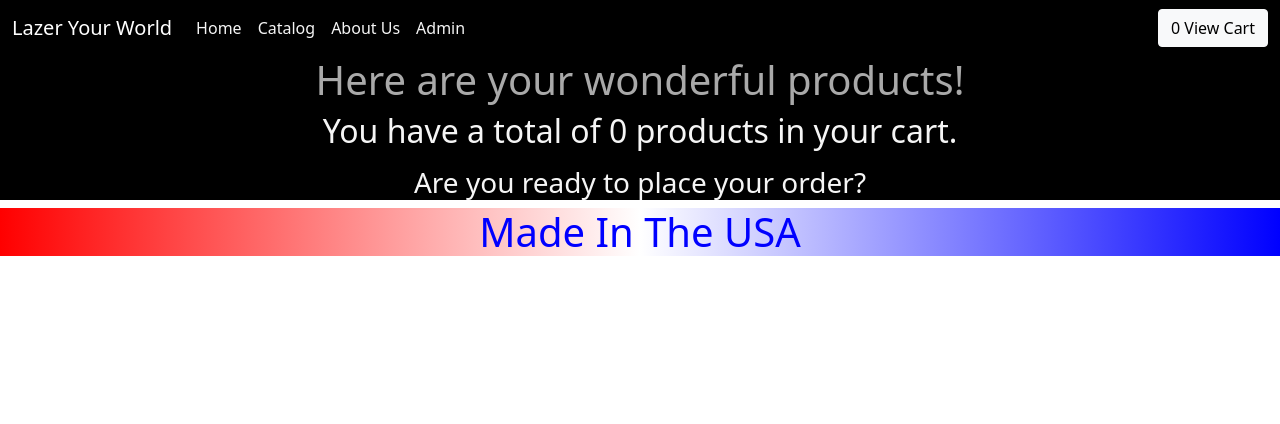
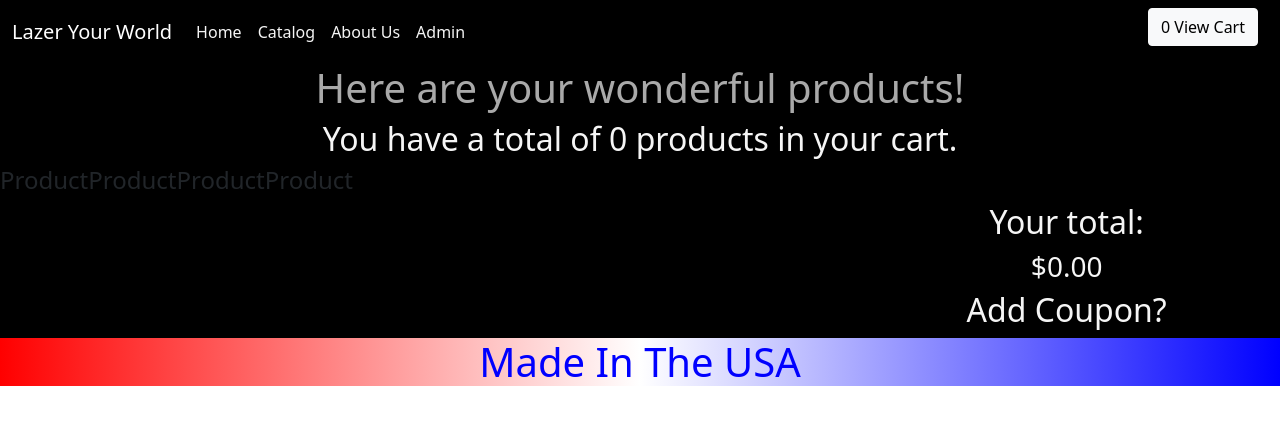
Before and after one commit to MichaelCostanzaJr/Tilestore_Frontend, a React (Create React App) app: page /cart in a window 1280 px wide. Shown: the top 424 px of the page. Built offline with nearby package versions, Linux system fonts and the light colour scheme.

Commit message:
Add files via upload

```diff
--- a/src/components/cart.css
+++ b/src/components/cart.css
@@ -20,3 +20,20 @@
   color: whitesmoke;
   font-size: 40px;
 }
+
+.cart-header {
+  display: flex;
+
+}
+
+.cart .parent {
+  display: flex;
+}
+
+.cart .products {
+  flex: 2;
+}
+
+.cart .total-panel {
+  flex: 1;
+}
--- a/src/components/cart.jsx
+++ b/src/components/cart.jsx
@@ -1,22 +1,60 @@
 import "./cart.css";
 import { useContext } from "react";
 import StoreContext from "../context/storeContext";
+import ProductInCart from "./productInCart";
 
 const Cart = () => {
 
   let cart = useContext(StoreContext).cart;
 
+  const getTotal = () => {
+    let total = 0;
+    for(let i=0; i < cart.length; i++){
+      let prod = cart[i];
+      total += prod.price * prod.quantity;
+    }
+
+    return total.toFixed(2);
+  };
+
+  const getNumItems = () => {
+    let total = 0;
+    for(let i=0; i < cart.length; i++){
+      total += cart[i].quantity;
+    }
+
+    return total;
+
+  };
+
   return (
     <div className="cart">
       <h1>Here are your wonderful products!</h1>
 
-      <h2>You have a total of  {cart.length} products in your cart.</h2>
+      <h2>You have a total of  {getNumItems()} products in your cart.</h2>
+    <div className="cart-header">
+      <h4>Product</h4>
+      <h4>Product</h4>
+      <h4>Product</h4>
+      <h4>Product</h4>
+      </div>
 
-      <ul className="list">
-          {cart.map(prod => <li key={prod._id}>{prod.title} - ${prod.price}</li>)}
-      </ul>
+    <div className="parent">
 
-      <h3>Are you ready to place your order?</h3>
+      <div className="products">
+        {cart.map((prod) => (
+          <ProductInCart key={prod._id} data={prod}></ProductInCart>
+        ))}
+      </div>
+
+      <div className="total-panel">
+          <h2>Your total:</h2>
+          <h3>${getTotal()}</h3>
+          <h2>Add Coupon?</h2>
+
+
+      </div>
+     </div>
     </div>
   );
 };
--- a/src/components/home.jsx
+++ b/src/components/home.jsx
@@ -4,13 +4,8 @@ const Home = () => {
   return (
   <div className="home_background">
     <h1 className="title">WELCOME TO LASER YOUR WORLD</h1>;
-    <div className="logo">
-        <img src="/img/IMAGE_BACKGROUND.jpeg"/>
+    <h2 className="creating_since">Creating Products since 2020</h2>
     </div>
-    <div>
-      <h2 className="creating_since">Creating Products since 2020</h2>
-    </div>
-  </div>
   );
   };
 
--- a/src/components/navbar.jsx
+++ b/src/components/navbar.jsx
@@ -8,6 +8,13 @@ import StoreContext from '../context/storeContext';
 function Navbar() {
   let cart = useContext(StoreContext).cart;
 
+  const getNumItems = () => {
+    let total = 0;
+    for(let i=0; i < cart.length; i++){
+      total += cart[i].quantity;
+    }
+    return total;
+  };
 
   return (
     <nav className="navbar navbar-expand-lg navbar-dark">
@@ -51,7 +58,7 @@ function Navbar() {
           </ul>
           <form className="d-flex">
             <Link className="btn btn-light" to="/cart">
-               {cart.length} View Cart
+               {getNumItems()} View Cart
             </Link>
           </form>
         </div>
--- a/src/components/product.jsx
+++ b/src/components/product.jsx
@@ -18,7 +18,7 @@ const Product = (props) => {
 
   const addProduct = () => {
     console.log("adding product to cart", props.data.title);
-    let prodForCart = {...props.data, quantity };
+    let prodForCart = {...props.data, quantity: quantity };
     addProdToCart(prodForCart);
     };
 
@@ -26,10 +26,16 @@ const Product = (props) => {
     <div className="product">
       <img className="productImg" src={"/img/" + props.data.image}></img>
       <h2>{props.data.title}</h2>
-      <label className="price">Price: ${props.data.price}</label>
-      <label className="total">Total: ${getTotal()}</label>
-      <QuantityPicker onChange={onQuantityChange}></QuantityPicker>
-      <button onClick={addProduct} className="btn btn-danger">Add</button>
+
+      <div className="prices">
+        <label className="total">Total: ${getTotal()}</label>
+        <label className="price">Price: ${props.data.price}</label>
+
+      </div>
+      <div className="controls">
+        <QuantityPicker onChange={onQuantityChange}></QuantityPicker>
+        <button onClick={addProduct} className="btn btn-danger">Add</button>
+      </div>
     </div>
   );
 };
--- /dev/null
+++ b/src/components/productInCart.css
@@ -0,0 +1,27 @@
+.product-cart{
+    display: flex;
+}
+
+.description{
+    flex: 2;
+    color: white;
+    margin-bottom: 10px;
+}
+
+.product-cart label {
+    flex: 2;
+    color: white;
+    margin-bottom: 10px;
+
+}
+
+.product-cart .productImg {
+    height: 100px;
+    width: 100px;
+    margin-left: 10px;
+    margin-bottom: 10px;
+}
+.btn  {
+    margin-right: 10px;
+    margin-bottom: 10px;
+}
--- /dev/null
+++ b/src/components/productInCart.jsx
@@ -0,0 +1,37 @@
+import "./productInCart.css";
+import { useContext } from 'react';
+import StoreContext from "../context/storeContext";
+import { useState } from 'react';
+
+const ProductInCart = (props) => {
+
+    const removeProdFromCart = useContext(StoreContext).removeProdFromCart;
+
+    const getTotal = () => {
+        let total = props.data.price * props.data.quantity;
+        return total.toFixed(2)
+    };
+
+    const deleteProd = () => {
+        removeProdFromCart(props.data._id);
+    };
+
+    return (
+        <div className="product-cart">
+            <img className="productImg" src={"/img/" + props.data.image} alt="product"></img>
+
+            <div className="description">
+            <h4>{props.data.title}</h4>
+            <p>{props.data.category}</p>
+            </div>
+
+            <label>${props.data.price.toFixed(2)}</label>
+            <label>{props.data.quantity}</label>
+            <label>${getTotal()}</label>
+
+            <button onClick= {deleteProd}className="btn btn-sm btn-danger">Remove</button>
+        </div>
+    );
+};
+
+export default ProductInCart;
--- a/src/context/globalStoreProvider.jsx
+++ b/src/context/globalStoreProvider.jsx
@@ -7,14 +7,37 @@ const GlobalStoreProvider = (props) => {
 
     const addProdToCart = (prod) => {
         console.log("Global add prod", prod);
+        let copy = [...cart];
+        let found = false;
 
-        let copy = [...cart];
+        for (let i = 0; i < copy.length; i++) {
+            let item = copy[i];
+
+            if (item._id === prod._id) {
+                found = true;
+                item.quantity += prod.quantity;
+            }
+        }
+
+        if(!found) {
         copy.push(prod);
+        }
+
         setCart(copy);
     };
 
-    const removeProdFromCart = () => {
+    const removeProdFromCart = (_id) => {
         console.log("Global remove prod");
+
+        let copy = [...cart];
+
+        for (let i = 0; i < copy.length; i++) {
+            if (copy[i]._id === _id){
+             copy.splice(i, 1);
+
+            }
+        }
+        setCart(copy);
     };
 
     return (
```
